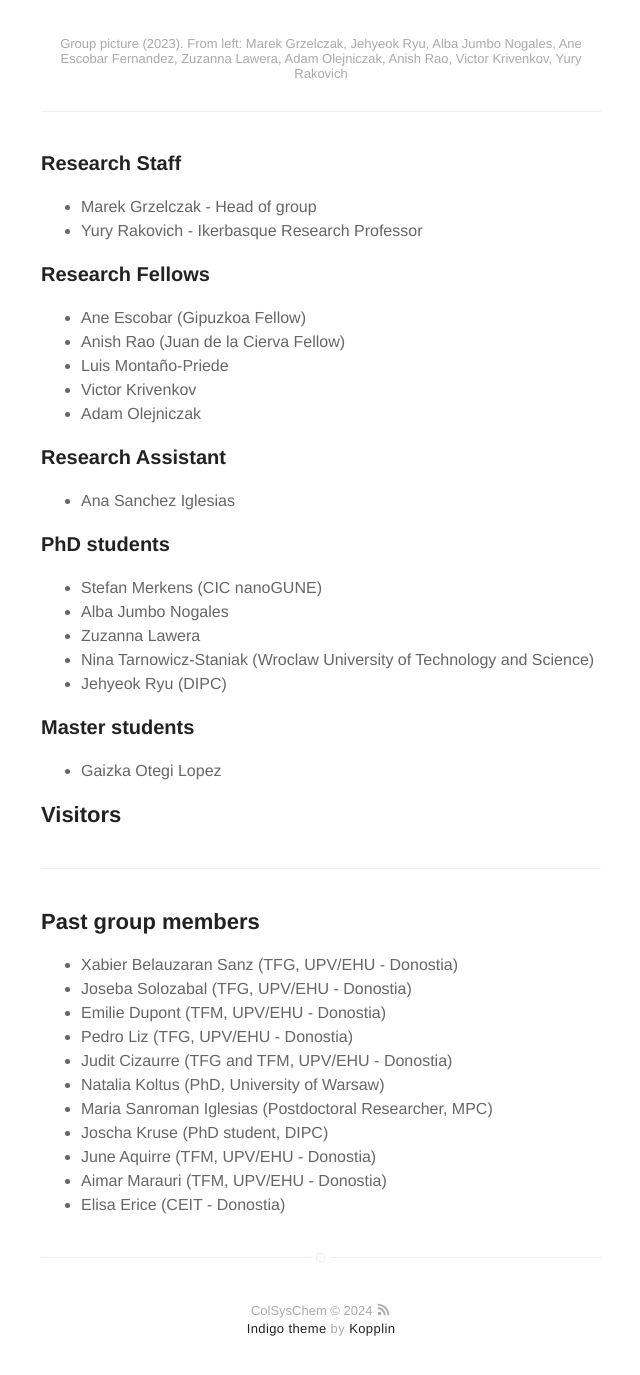
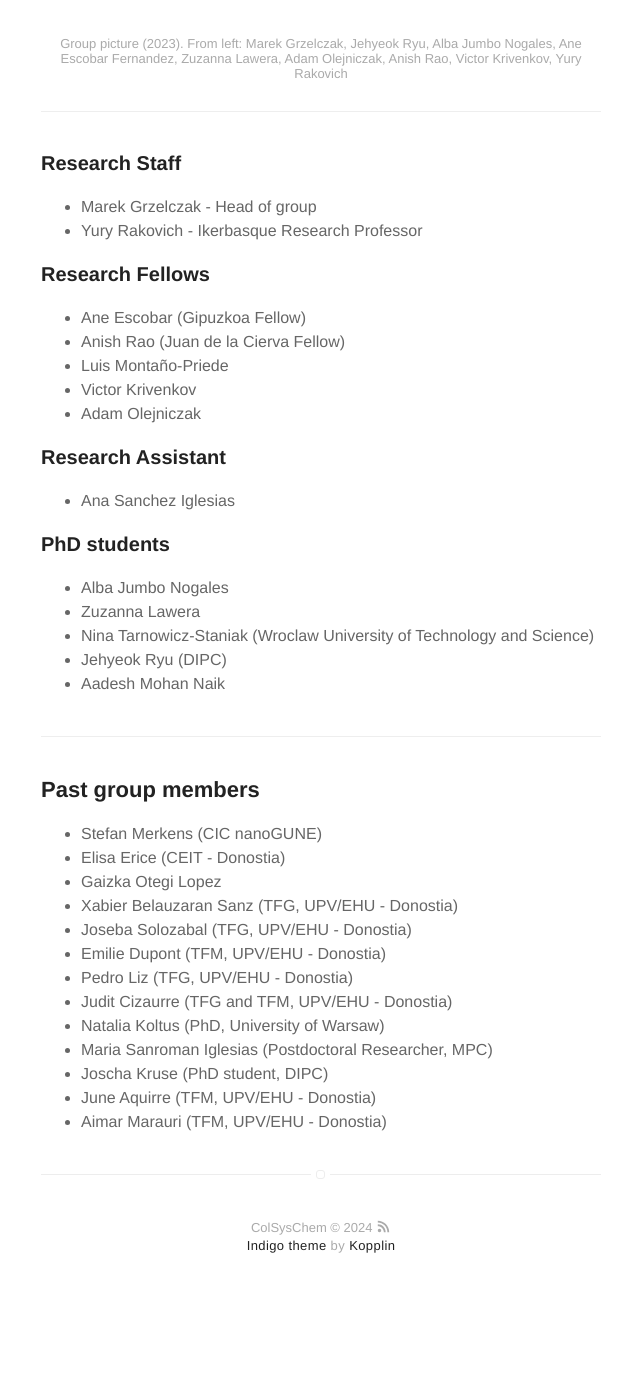
Before and after one commit to colsyschem/colsyschem.github.io, a Jekyll site: the page built from blog.md, in a window 1280 px wide and 1400 px high, scrolled down 541 px. Shown: the top 1375 px of the window, without its empty margins (319-959 px from the left). Built offline with Jekyll 4.4.1, drawn with Linux system fonts in a browser that asks for light colours; after the commit the page ends 1858 px from its top, so only the background shows below that.

Commit message:
Update blog.md
update group memebr

```diff
--- a/blog.md
+++ b/blog.md
@@ -29,22 +29,20 @@ layout: page
 
 ### PhD students
 
-- Stefan Merkens (CIC nanoGUNE)
 - Alba Jumbo Nogales
 - Zuzanna Lawera
 - Nina Tarnowicz-Staniak (Wroclaw University of Technology and Science)
 - Jehyeok Ryu (DIPC)
+- Aadesh Mohan Naik
 
-### Master students
-
-- Gaizka Otegi Lopez
-
-## Visitors
 
 ---
 
 ## Past group members
 
+- Stefan Merkens (CIC nanoGUNE)
+- Elisa Erice (CEIT - Donostia)
+- Gaizka Otegi Lopez
 - Xabier Belauzaran Sanz (TFG, UPV/EHU - Donostia)
 - Joseba Solozabal (TFG, UPV/EHU - Donostia)
 - Emilie Dupont (TFM, UPV/EHU - Donostia)
```
Also changed, not shown: other parts of blog.md (+0 -1 lines).
